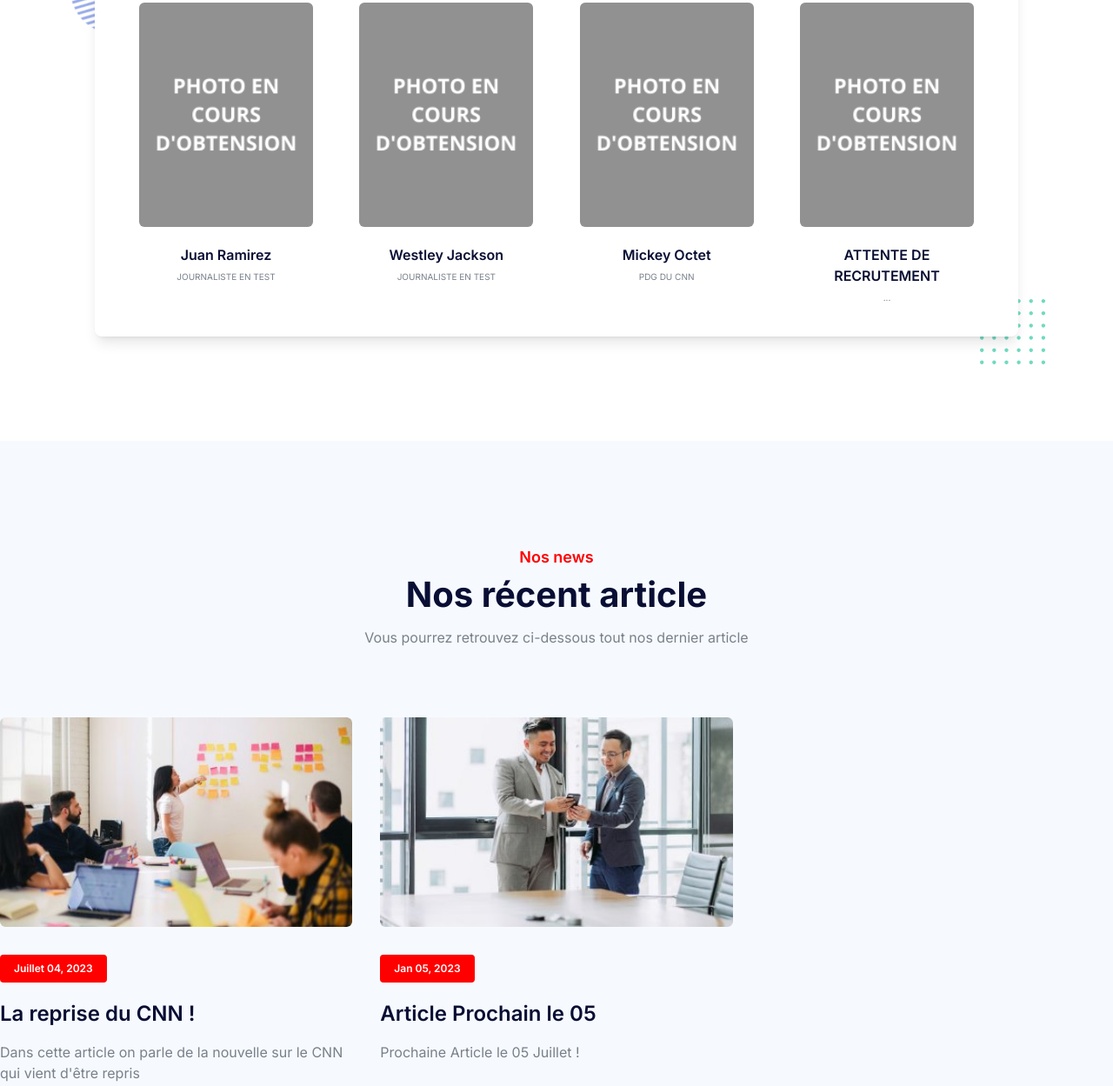
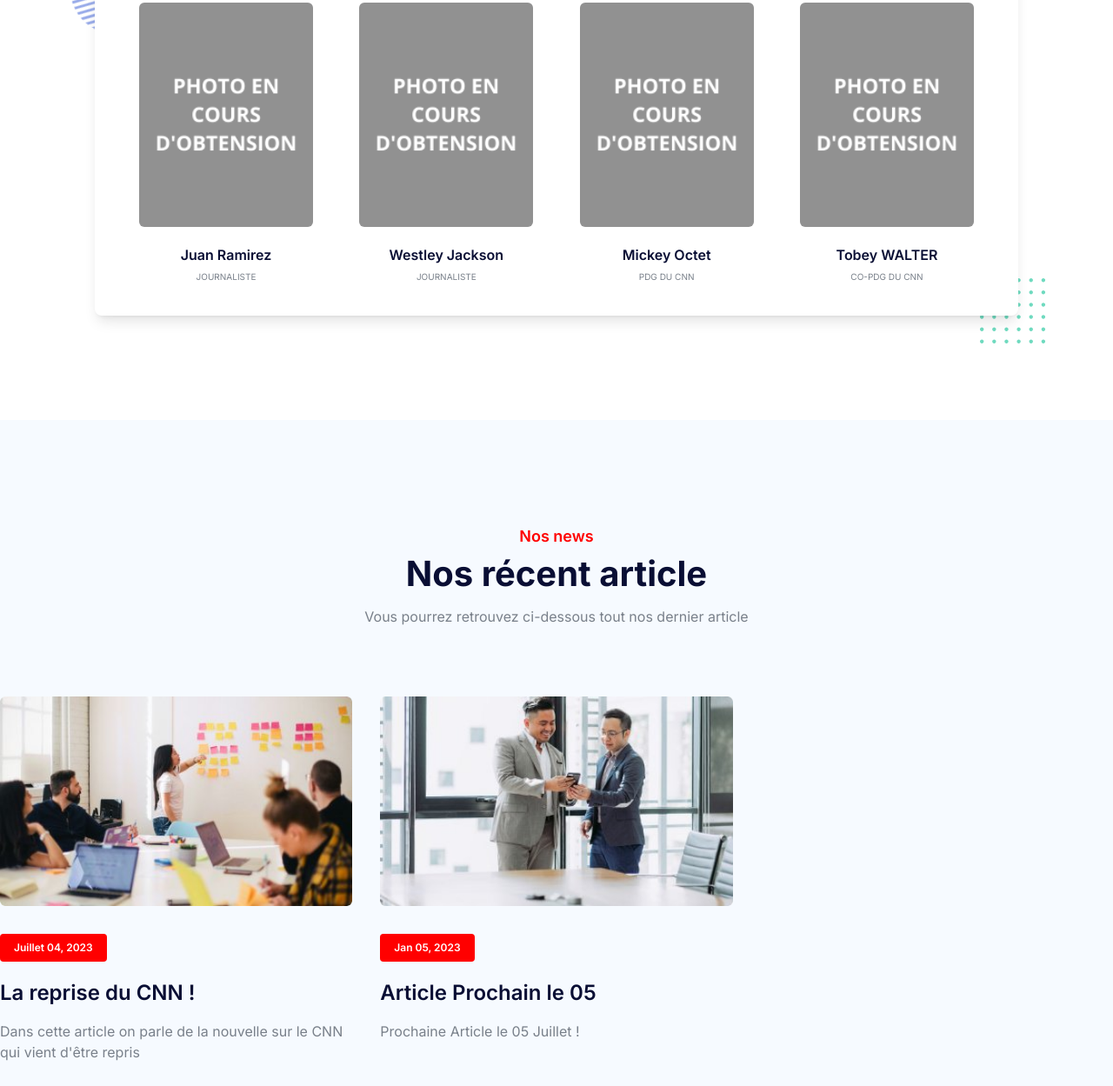
Before and after one commit to cnn-nextgen-fa/cnn-nextgen-fa, a plain HTML site: page index.html in a window 1280 px wide. Shown: the part 4670-5919 px from the top of the page at 87% size. Drawn offline with Linux system fonts and the light colour scheme.

Commit message:
Index.html V2
Changement couleur "discord" blue -> red / Ajout nom CO PDG Tobey WALTER

```diff
--- a/index.html
+++ b/index.html
@@ -953,7 +953,7 @@ les plus haut gradé seront principalement afficher
 Juan Ramirez
 </h4>
 <p class="xa ih xh oh">
-JOURNALISTE EN TEST
+JOURNALISTE
 </p>
 <!--<div class="sb xd yd">
 <a href="#" class="_i na ai">
@@ -987,7 +987,7 @@ JOURNALISTE EN TEST
 Westley Jackson
 </h4>
 <p class="xa ih xh oh">
-JOURNALISTE EN TEST
+JOURNALISTE
 </p>
 <!--<div class="sb xd yd">
 <a href="#" class="_i na ai">
@@ -1052,10 +1052,10 @@ PDG DU CNN
 </div>
 <div class="yg">
 <h4 class="zh mj ta nh">
-ATTENTE DE RECRUTEMENT
+  Tobey WALTER
 </h4>
 <p class="xa ih xh oh">
-...
+CO-PDG DU CNN
 </p>
 <!--<div class="sb xd yd">
 <a href="#" class="_i na ai">
@@ -1480,10 +1480,10 @@ Prochaine Article le 05 Juillet !
 <div class="oc tf">
 <div class="animate_top la ib nd yg">
 <h2 class="pa yg bh lh sh zh mj ml rl _n ao">
-Besoin d'aide ? Ouvre un Ticket sur le <a href="" style="color: blue;"><u>Discord</u></a>
+Besoin d'aide ? Ouvre un Ticket sur le <a href="" style="color: red;"><u>Discord</u></a>
 </h2>
 <p class="mh uh ol sl">
-Faite un ticket sur le <a href="" style="color: blue;"><u>Discord</u></a> pour tout renseignement
+Faite un ticket sur le <a href="" style="color: red;"><u>Discord</u></a> pour tout renseignement
 </p>
 </div>
 </div>
```
